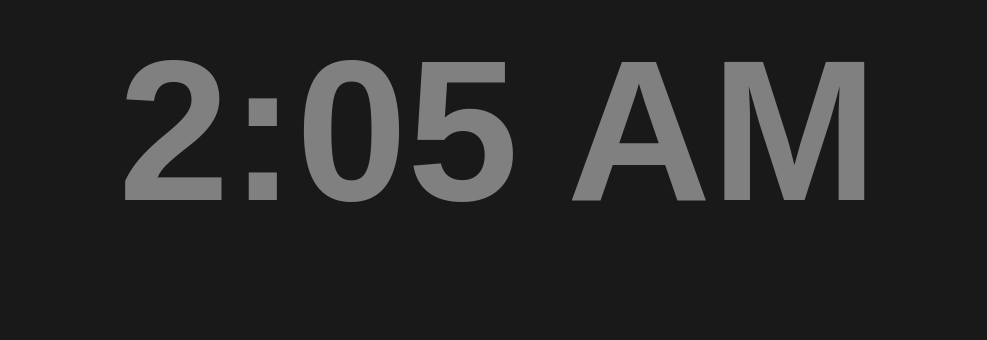
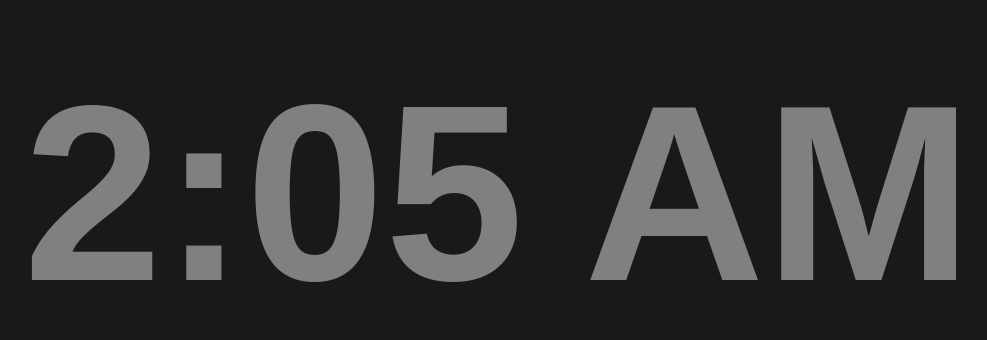
Before and after one commit to Thoq-jar/kiosk, a plain HTML site: page index.html in a window 1280 px wide. Shown: the part 218-558 px from the top of the page, without its empty margins (142-1129 px from the left). Drawn offline with Linux system fonts and the light colour scheme.

Commit message:
Update styles.css

```diff
--- a/styles.css
+++ b/styles.css
@@ -25,11 +25,11 @@ body {
 
 .time-display,
 .weather-display {
-    margin-bottom: 20px;
+    margin-bottom: 40px;
 }
 
 #currentTime {
-    font-size: 200px;
+    font-size: 250px;
     margin-bottom: 10px;
 }
 
```
